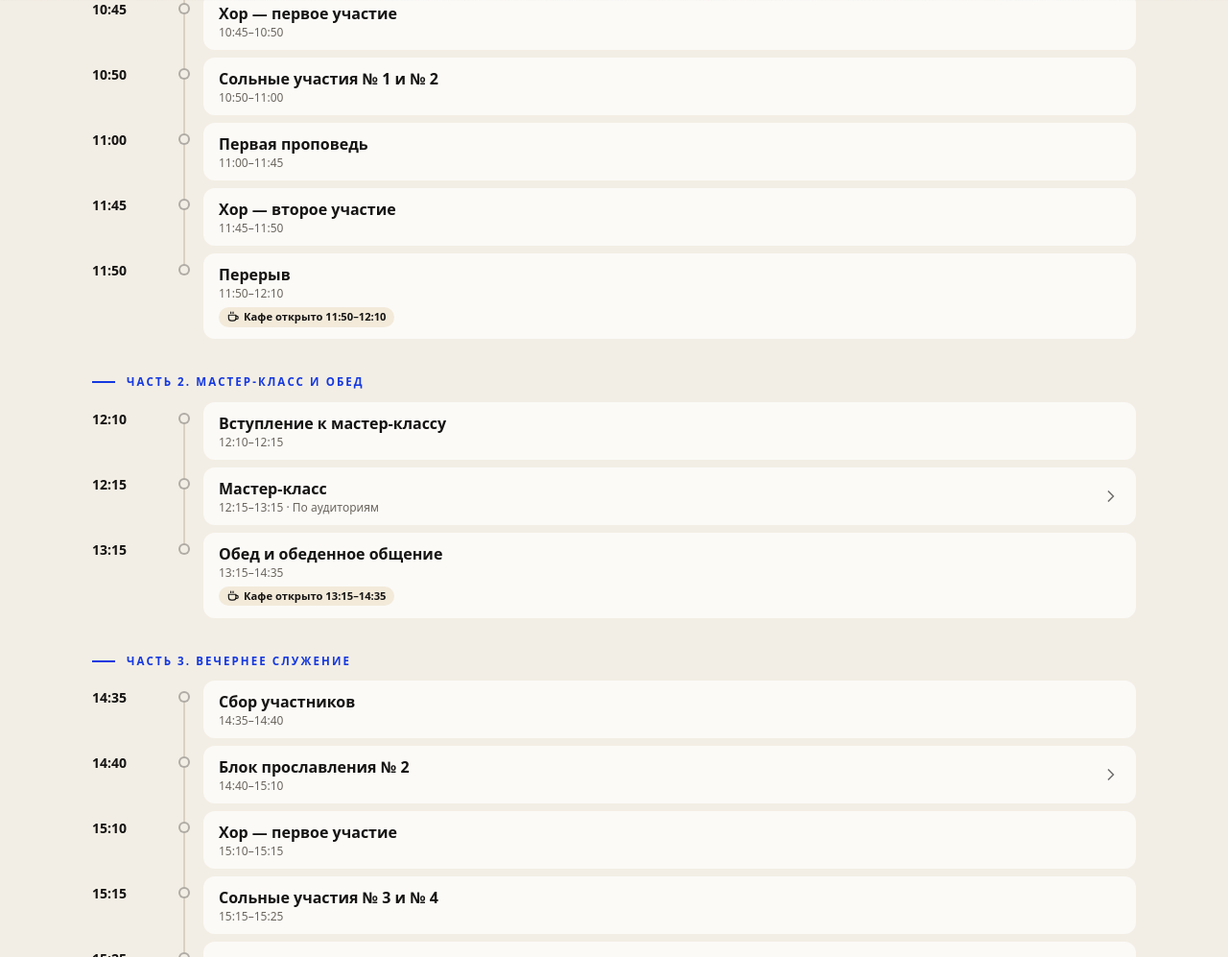
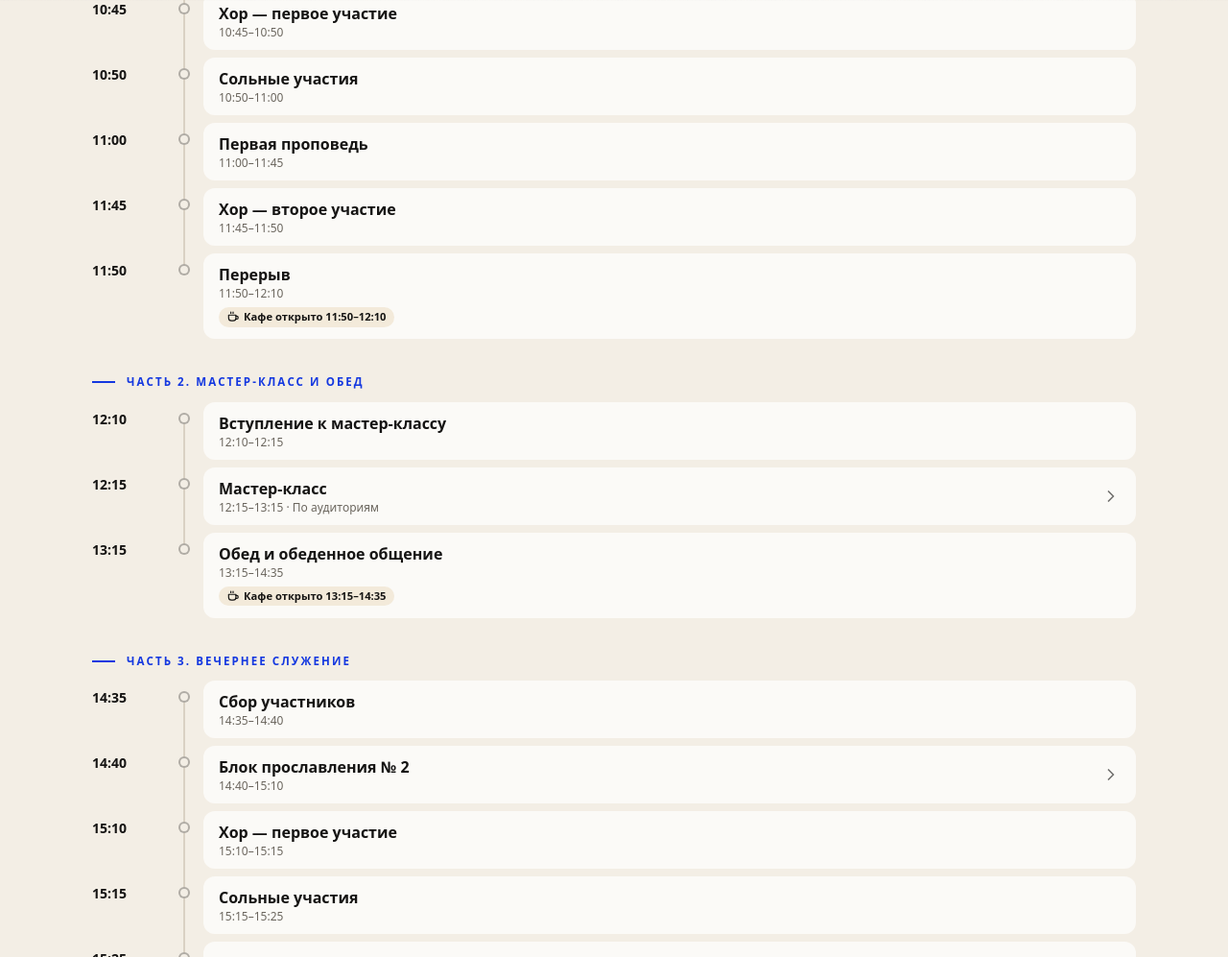
Before and after one commit to Andy33377/conf-site, a Next.js app: page /program in a window 1280 px wide. Shown: the part 799-1796 px from the top of the page at 96% size. Built offline with nearby package versions, Linux system fonts and the light colour scheme; a web font is replaced by a local one.

Commit message:
Сольные участия без номеров

```diff
--- a/scripts/FEEDBACK-SETUP.md
+++ b/scripts/FEEDBACK-SETUP.md
@@ -58,3 +58,10 @@
 - **Изменил код скрипта** — нужно **Начать развёртывание → Управление развёртываниями → ✏️ → Версия: новая → Развернуть**. URL при этом не меняется.
 - **Много отзывов сразу** — Telegram пропускает ~20 сообщений в минуту в группу. Лишние помечаются в таблице «в очереди» и досылаются автоматически раз в минуту. В таблице всё сохраняется сразу.
 - Колонка **Telegram** в таблице показывает, ушло ли уведомление: «отправлено» / «в очереди».
+
+## Несколько получателей
+
+В свойстве `TELEGRAM_CHAT_ID` можно указать несколько id через запятую, например
+`1292902094,987654321` или `1292902094,-1001234567890` (группа). Каждый получатель должен
+сначала нажать «Старт» у бота. Можно и отдельными свойствами: `TELEGRAM_CHAT_ID2`, `TELEGRAM_CHAT_ID3` и т. д. —
+скрипт читает все свойства, начинающиеся с `TELEGRAM_CHAT_ID`. Каждый получатель должен сначала нажать «Старт» у бота (или бот должен быть добавлен в группу). Переразворачивать скрипт не нужно.
--- a/src/content/conference.ts
+++ b/src/content/conference.ts
@@ -59,7 +59,7 @@ export const program: ScheduleBlock[] = [
       { start: "10:00", end: "10:15", title: "Открытие конференции" },
       { start: "10:15", end: "10:45", title: "Блок прославления № 1", href: "/songs/" },
       { start: "10:45", end: "10:50", title: "Хор — первое участие" },
-      { start: "10:50", end: "11:00", title: "Сольные участия № 1 и № 2" },
+      { start: "10:50", end: "11:00", title: "Сольные участия" },
       { start: "11:00", end: "11:45", title: "Первая проповедь" },
       { start: "11:45", end: "11:50", title: "Хор — второе участие" },
       { start: "11:50", end: "12:10", title: "Перерыв" },
@@ -79,7 +79,7 @@ export const program: ScheduleBlock[] = [
       { start: "14:35", end: "14:40", title: "Сбор участников" },
       { start: "14:40", end: "15:10", title: "Блок прославления № 2", href: "/songs/" },
       { start: "15:10", end: "15:15", title: "Хор — первое участие" },
-      { start: "15:15", end: "15:25", title: "Сольные участия № 3 и № 4" },
+      { start: "15:15", end: "15:25", title: "Сольные участия" },
       { start: "15:25", end: "16:10", title: "Вторая проповедь" },
       { start: "16:10", end: "16:15", title: "Хор — второе участие" },
       { start: "16:15", end: "16:35", title: "Заключение и общая молитва" },
```
Also changed, not shown: 1 other file (tests, documents, lock files or other folders).
